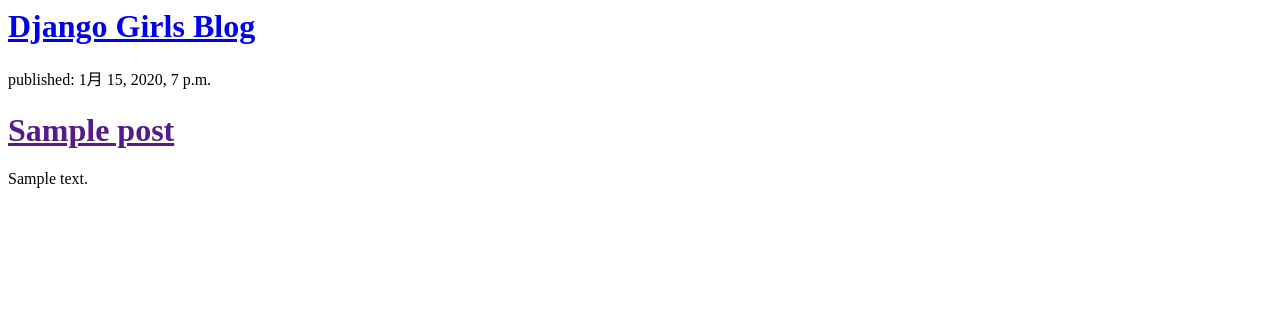
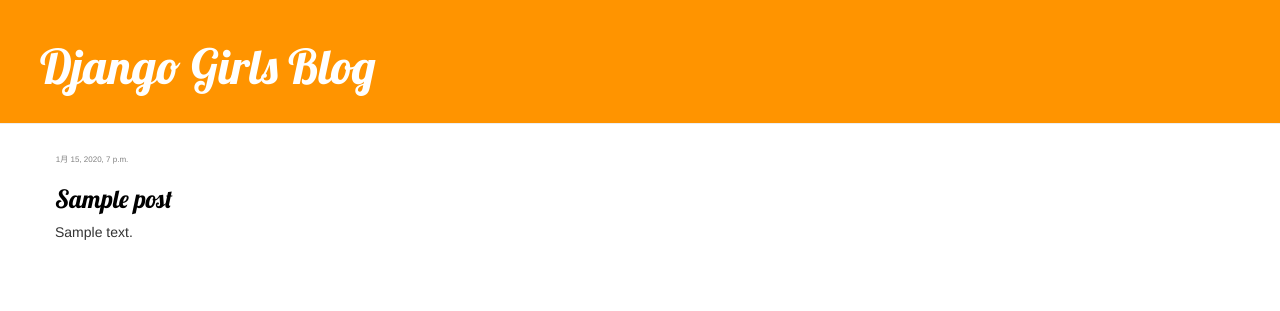
Before and after one commit to sha-ding/my-first-blog, a Django app: template blog/templates/blog/post_list.html in a window 1280 px wide. Shown: the top 311 px of the page. Run offline with Django 3.2, Linux system fonts and the light colour scheme; the template is opened without the code that fills it: values that come from a table or form of the project are taken from there, others are empty; tables that the repository leaves empty hold one stand-in row (values such as "Sample post"); some libraries are stand-ins or nearby versions.

Commit message:
Added view and template for detailed blog post as well as CSS for the site.

```diff
--- a/blog/models.py
+++ b/blog/models.py
@@ -5,10 +5,8 @@
     author = models.ForeignKey('auth.User', on_delete=models.CASCADE)
     title = models.CharField(max_length=200)
     text = models.TextField()
-    created_date = models.DateTimeField(
-            default=timezone.now)
-    published_date = models.DateTimeField(
-            blank=True, null=True)
+    created_date = models.DateTimeField(default=timezone.now)
+    published_date = models.DateTimeField(blank=True, null=True)
 
     def publish(self):
         self.published_date = timezone.now()
--- /dev/null
+++ b/blog/static/css/blog.css
@@ -0,0 +1,52 @@
+.page-header {
+    background-color: #ff9400;
+    margin-top: 0;
+    padding: 20px 20px 20px 40px;
+}
+
+.page-header h1, .page-header h1 a, .page-header h1 a:visited, .page-header h1 a:active {
+    color: #ffffff;
+    font-size: 36pt;
+    text-decoration: none;
+}
+
+.content {
+    margin-left: 40px;
+}
+
+h1, h2, h3, h4 {
+    font-family: 'Lobster', cursive;
+}
+
+.date {
+		margin: 1rem 0 0.8rem 0.1em;
+		font-size: 0.8rem;
+    color: #828282;
+}
+
+.save {
+    float: right;
+}
+
+.post-form textarea, .post-form input {
+    width: 100%;
+}
+
+.top-menu, .top-menu:hover, .top-menu:visited {
+    color: #ffffff;
+    float: right;
+    font-size: 26pt;
+    margin-right: 20px;
+}
+
+.post {
+    margin-bottom: 70px;
+}
+
+.post h1 {
+		margin-bottom: 0.9rem;
+		font-size: 2.5rem;
+}
+.post h1 a, .post h1 a:visited {
+    color: #000000;
+}
--- /dev/null
+++ b/blog/templates/blog/base.html
@@ -0,0 +1,23 @@
+{% load static %}
+<html>
+    <head>
+        <title>Django Girls blog</title>
+        <link rel="stylesheet" href="//maxcdn.bootstrapcdn.com/bootstrap/3.2.0/css/bootstrap.min.css">
+        <link rel="stylesheet" href="//maxcdn.bootstrapcdn.com/bootstrap/3.2.0/css/bootstrap-theme.min.css">
+        <link href='//fonts.googleapis.com/css?family=Lobster&subset=latin,latin-ext' rel='stylesheet' type='text/css'>
+        <link rel="stylesheet" href="{% static 'css/blog.css' %}">
+    </head>
+<body>
+    <div class="page-header">
+        <h1><a href="/">Django Girls Blog</a></h1>
+    </div>
+    <div class="content container">
+        <div class="row">
+            <div class="col-md-8">
+            {% block content %}
+            {% endblock %}
+            </div>
+        </div>
+    </div>
+</body>
+</html>
--- a/blog/templates/blog/post_list.html
+++ b/blog/templates/blog/post_list.html
@@ -1,18 +1,13 @@
-<html>
-    <head>
-        <title>Django Girls blog</title>
-    </head>
-    <body>
-<div>
-    <h1><a href="/">Django Girls Blog</a></h1>
-</div>
+{% extends 'blog/base.html' %}
 
-{% for post in posts %}
-    <div>
-        <p>published: {{ post.published_date }}</p>
-        <h1><a href="">{{ post.title }}</a></h1>
-        <p>{{ post.text|linebreaksbr }}</p>
-    </div>
-{% endfor %}
-    </body>
-</html>
+{% block content %}
+    {% for post in posts %}
+        <div class="post">
+            <div class="date">
+                {{ post.published_date }}
+            </div>
+            <h1><a href="{% url 'post_detail' pk=post.pk %}">{{ post.title }}</a></h1>
+            <p>{{ post.text|linebreaksbr }}</p>
+        </div>
+    {% endfor %}
+{% endblock %}
--- a/blog/urls.py
+++ b/blog/urls.py
@@ -3,4 +3,5 @@
 
 urlpatterns = [
     path('', views.post_list, name='post_list'),
+    path('post/<int:pk>/', views.post_detail, name='post_detail'),
 ]
```
Also changed, not shown: blog/templates/blog/post_detail.html (added, +13 -0 lines), blog/views.py (+6 -2 lines).
